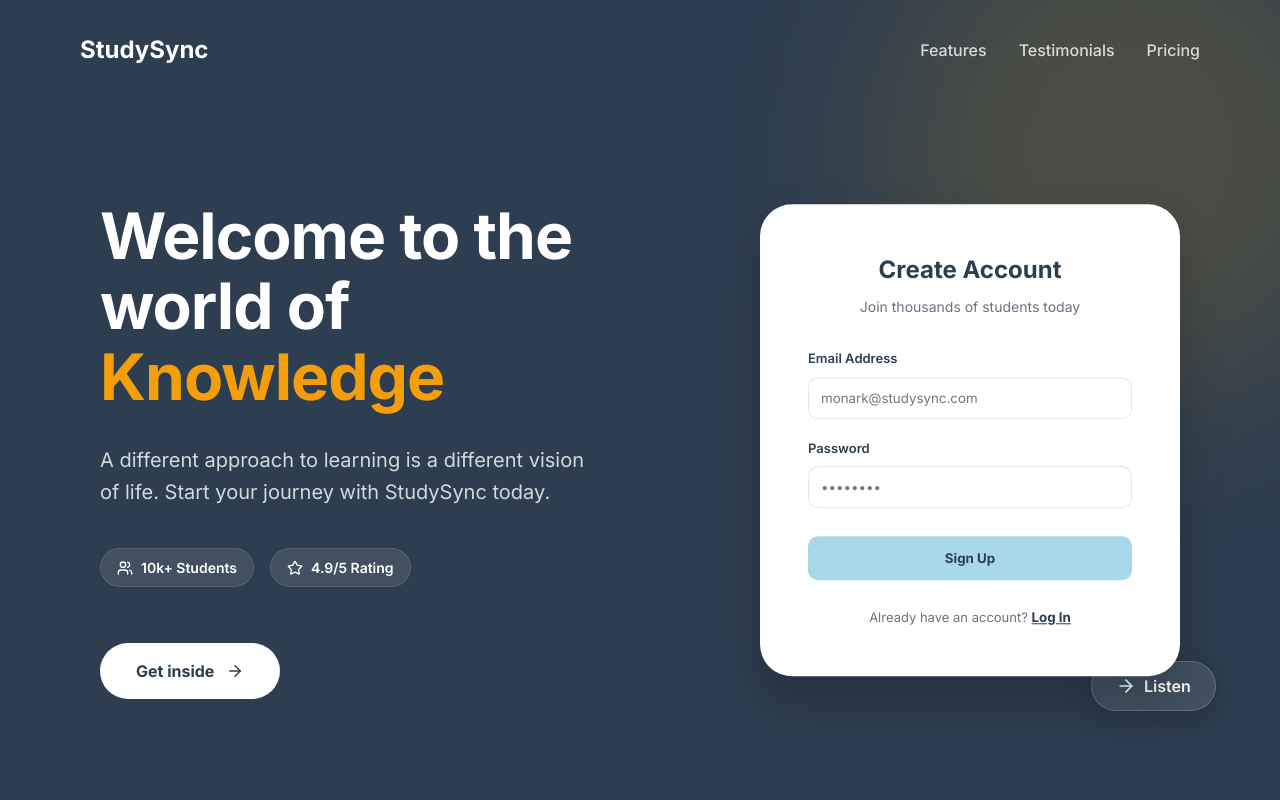
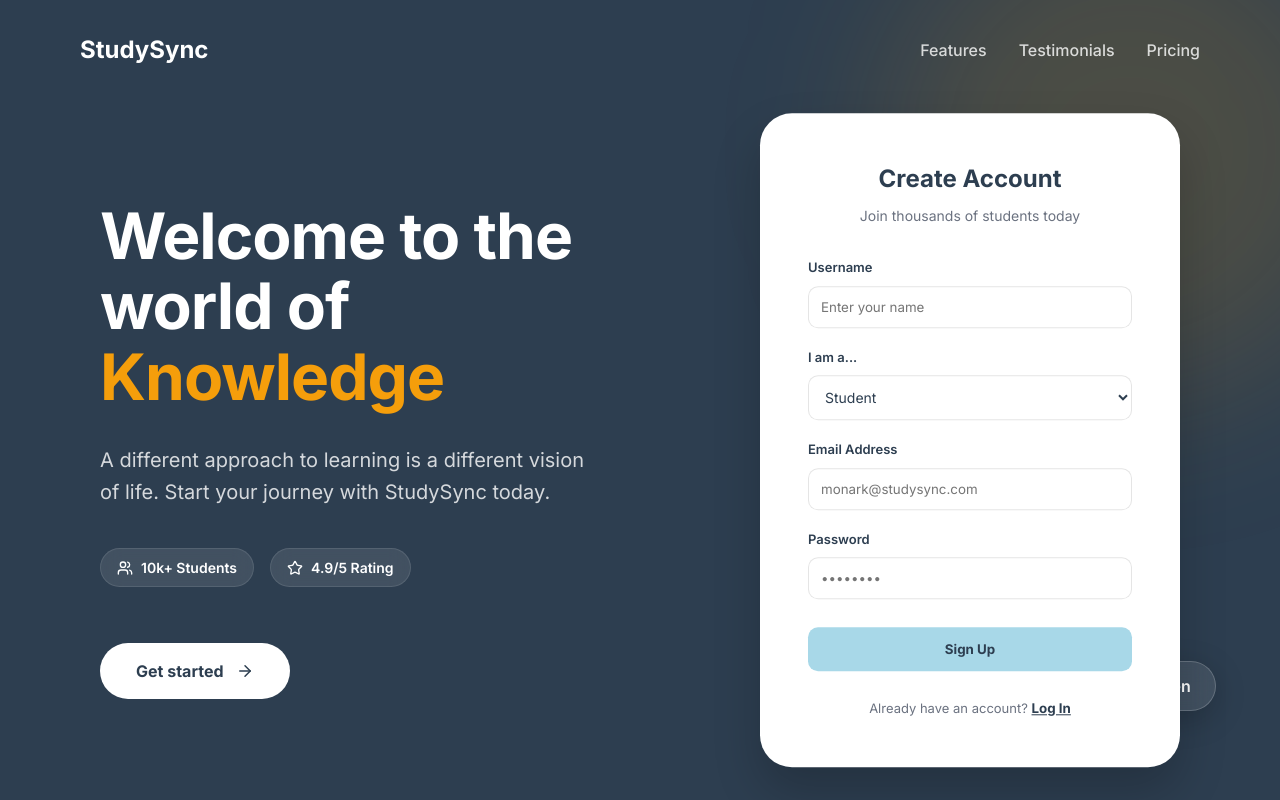
Before and after one commit to purvadeepak16/edutech_coimbatore, a React (Vite) app in the folder frontend/: page /exam-countdown in a window 1280 px wide. Both pictures are taken after a click on the button "Sign Up". Shown: the top 800 px of the page. Built offline with nearby package versions, Linux system fonts and the light colour scheme; no server answers.

Commit message:
firebase

```diff
--- a/frontend/package.json
+++ b/frontend/package.json
@@ -12,6 +12,7 @@
   "dependencies": {
     "@react-three/drei": "^10.7.7",
     "@react-three/fiber": "^9.5.0",
+    "firebase": "^12.8.0",
     "lucide-react": "^0.562.0",
     "react": "^19.2.0",
     "react-dom": "^19.2.0",
--- a/frontend/src/App.jsx
+++ b/frontend/src/App.jsx
@@ -1,7 +1,7 @@
-import { useState } from 'react';
 import { BrowserRouter, Routes, Route, Navigate } from 'react-router-dom';
 import MainLayout from './layout/MainLayout';
 import LandingPage from './pages/LandingPage';
+import { AuthProvider, useAuth } from './context/AuthContext';
 
 // Page imports
 import DashboardPage from './pages/DashboardPage';
@@ -20,15 +20,11 @@ import ExamCountdownPage from './pages/ExamCountdownPage';
 import './App.css';
 import './pages/PageStyles.css';
 
-function App() {
-  const [isLoggedIn, setIsLoggedIn] = useState(false);
+function AppContent() {
+  const { currentUser } = useAuth();
 
-  const handleLogin = () => {
-    setIsLoggedIn(true);
-  };
-
-  if (!isLoggedIn) {
-    return <LandingPage onLogin={handleLogin} />;
+  if (!currentUser) {
+    return <LandingPage />;
   }
 
   return (
@@ -57,4 +53,12 @@ function App() {
   );
 }
 
+function App() {
+  return (
+    <AuthProvider>
+      <AppContent />
+    </AuthProvider>
+  );
+}
+
 export default App;
--- /dev/null
+++ b/frontend/src/config/firebase.js
@@ -0,0 +1,23 @@
+import { initializeApp } from "firebase/app";
+import { getAuth } from "firebase/auth";
+import { getFirestore } from "firebase/firestore";
+
+// TODO: Replace the following with your app's Firebase project configuration
+// You can find these in the Firebase Console: Project Settings > General > Your apps
+// Recommendation: Use environment variables for security
+const firebaseConfig = {
+    apiKey: import.meta.env.VITE_FIREBASE_API_KEY,
+    authDomain: import.meta.env.VITE_FIREBASE_AUTH_DOMAIN,
+    projectId: import.meta.env.VITE_FIREBASE_PROJECT_ID,
+    storageBucket: import.meta.env.VITE_FIREBASE_STORAGE_BUCKET,
+    messagingSenderId: import.meta.env.VITE_FIREBASE_MESSAGING_SENDER_ID,
+    appId: import.meta.env.VITE_FIREBASE_APP_ID
+};
+
+// Initialize Firebase
+const app = initializeApp(firebaseConfig);
+
+// Initialize Firebase Authentication and Firestore
+export const auth = getAuth(app);
+export const db = getFirestore(app);
+export default app;
--- /dev/null
+++ b/frontend/src/context/AuthContext.jsx
@@ -0,0 +1,85 @@
+import React, { createContext, useContext, useEffect, useState } from 'react';
+import {
+    createUserWithEmailAndPassword,
+    signInWithEmailAndPassword,
+    signOut,
+    onAuthStateChanged,
+    updateProfile
+} from 'firebase/auth';
+import { doc, setDoc, getDoc, serverTimestamp } from 'firebase/firestore';
+import { auth, db } from '../config/firebase';
+
+const AuthContext = createContext();
+
+export function useAuth() {
+    return useContext(AuthContext);
+}
+
+export function AuthProvider({ children }) {
+    const [currentUser, setCurrentUser] = useState(null);
+    const [userData, setUserData] = useState(null);
+    const [loading, setLoading] = useState(true);
+
+    async function signUp(email, password, username, role) {
+        const userCredential = await createUserWithEmailAndPassword(auth, email, password);
+        const user = userCredential.user;
+
+        await updateProfile(user, {
+            displayName: username
+        });
+
+        // Save additional user info to Firestore
+        await setDoc(doc(db, "users", user.uid), {
+            userId: user.uid,
+            userName: username,
+            userRole: role,
+            email: email,
+            createdAt: serverTimestamp()
+        });
+
+        return userCredential;
+    }
+
+    function login(email, password) {
+        return signInWithEmailAndPassword(auth, email, password);
+    }
+
+    function logout() {
+        return signOut(auth);
+    }
+
+    useEffect(() => {
+        const unsubscribe = onAuthStateChanged(auth, async (user) => {
+            setCurrentUser(user);
+            if (user) {
+                // Fetch user data from Firestore
+                const docRef = doc(db, "users", user.uid);
+                const docSnap = await getDoc(docRef);
+                if (docSnap.exists()) {
+                    setUserData(docSnap.data());
+                } else {
+                    setUserData(null);
+                }
+            } else {
+                setUserData(null);
+            }
+            setLoading(false);
+        });
+
+        return unsubscribe;
+    }, []);
+
+    const value = {
+        currentUser,
+        userData,
+        signUp,
+        login,
+        logout
+    };
+
+    return (
+        <AuthContext.Provider value={value}>
+            {!loading && children}
+        </AuthContext.Provider>
+    );
+}
--- a/frontend/src/layout/Sidebar.jsx
+++ b/frontend/src/layout/Sidebar.jsx
@@ -1,5 +1,6 @@
-import React from 'react';
+import React, { useState } from 'react';
 import { Link, useLocation } from 'react-router-dom';
+import { useAuth } from '../context/AuthContext';
 import {
     LayoutDashboard,
     BookOpen,
@@ -22,10 +23,22 @@ import './Sidebar.css';
 
 const Sidebar = () => {
     const location = useLocation();
+    const { logout, currentUser, userData } = useAuth();
+    const [error, setError] = useState('');
 
     const isActive = (path) => {
         return location.pathname === path;
     };
+
+    async function handleLogout() {
+        setError('');
+        try {
+            await logout();
+        } catch (err) {
+            setError('Failed to log out');
+            console.error(err);
+        }
+    }
 
     return (
         <aside className="sidebar">
@@ -139,10 +152,12 @@ const Sidebar = () => {
             <div className="sidebar-footer">
                 <div className="profile-card">
                     <div className="profile-info">
-                        <div className="avatar">M</div>
+                        <div className="avatar">
+                            {userData?.userName ? userData.userName[0].toUpperCase() : (currentUser?.displayName ? currentUser.displayName[0].toUpperCase() : 'U')}
+                        </div>
                         <div className="details">
-                            <span className="name">Monark</span>
-                            <span className="mastery">78% Mastery</span>
+                            <span className="name">{userData?.userName || currentUser?.displayName || 'User'}</span>
+                            <span className="mastery">{userData?.userRole || 'Student'}</span>
                         </div>
                     </div>
                     <div className="streak">
@@ -151,7 +166,8 @@ const Sidebar = () => {
                     </div>
                 </div>
 
-                <button className="logout-btn">
+                {error && <div className="logout-error">{error}</div>}
+                <button className="logout-btn" onClick={handleLogout}>
                     <LogOut size={18} />
                     <span>Logout</span>
                 </button>
--- a/frontend/src/pages/LandingPage.css
+++ b/frontend/src/pages/LandingPage.css
@@ -215,9 +215,21 @@
     transition: border-color 0.2s;
 }
 
-.input-group input:focus {
+.input-group input:focus,
+.input-group select:focus {
     outline: none;
     border-color: var(--color-navy);
+}
+
+.auth-select {
+    padding: 12px;
+    border: 1px solid rgba(0, 0, 0, 0.1);
+    border-radius: 10px;
+    font-family: inherit;
+    background-color: white;
+    cursor: pointer;
+    font-size: 14px;
+    color: var(--color-navy);
 }
 
 .auth-submit-btn {
@@ -497,3 +509,14 @@
         padding: 32px;
     }
 }
+
+.auth-error {
+    background: rgba(255, 71, 87, 0.1);
+    color: #ff4757;
+    padding: 10px;
+    border-radius: 8px;
+    margin-bottom: 20px;
+    font-size: 0.9rem;
+    border: 1px solid rgba(255, 71, 87, 0.2);
+    text-align: center;
+}
--- a/frontend/src/pages/LandingPage.jsx
+++ b/frontend/src/pages/LandingPage.jsx
@@ -1,9 +1,41 @@
 import React, { useState } from 'react';
 import { ArrowRight, BookOpen, Star, Users } from 'lucide-react';
+import { useAuth } from '../context/AuthContext';
 import './LandingPage.css';
 
-const LandingPage = ({ onLogin }) => {
+const LandingPage = () => {
     const [isLogin, setIsLogin] = useState(true);
+    const [email, setEmail] = useState('');
+    const [password, setPassword] = useState('');
+    const [username, setUsername] = useState('');
+    const [role, setRole] = useState('Student');
+    const [error, setError] = useState('');
+    const [loading, setLoading] = useState(false);
+
+    const { login, signUp } = useAuth();
+
+    async function handleSubmit(e) {
+        e.preventDefault();
+
+        if (!email || !password || (!isLogin && !username) || (!isLogin && !role)) {
+            return setError('Please fill in all fields');
+        }
+
+        try {
+            setError('');
+            setLoading(true);
+            if (isLogin) {
+                await login(email, password);
+            } else {
+                await signUp(email, password, username, role);
+            }
+        } catch (err) {
+            console.error(err);
+            setError('Failed to ' + (isLogin ? 'sign in' : 'create an account') + ': ' + err.message);
+        } finally {
+            setLoading(false);
+        }
+    }
 
     return (
         <div className="landing-page">
@@ -30,8 +62,10 @@ const LandingPage = ({ onLogin }) => {
                         </div>
                     </div>
 
-                    <button className="cta-btn" onClick={onLogin}>
-                        Get inside <ArrowRight size={18} />
+                    <button className="cta-btn" onClick={() => {
+                        document.querySelector('.auth-card').scrollIntoView({ behavior: 'smooth' });
+                    }}>
+                        Get started <ArrowRight size={18} />
                     </button>
 
                     {/* Decorative Floating Assets */}
@@ -55,27 +89,73 @@ const LandingPage = ({ onLogin }) => {
                         <p>{isLogin ? 'Enter your details to access your dashboard' : 'Join thousands of students today'}</p>
                     </div>
 
-                    <div className="auth-form">
+                    <form className="auth-form" onSubmit={handleSubmit}>
+                        {error && <div className="auth-error">{error}</div>}
+                        {!isLogin && (
+                            <div className="input-group">
+                                <label>Username</label>
+                                <input
+                                    type="text"
+                                    placeholder="Enter your name"
+                                    value={username}
+                                    onChange={(e) => setUsername(e.target.value)}
+                                    required
+                                />
+                            </div>
+                        )}
+                        {!isLogin && (
+                            <div className="input-group">
+                                <label>I am a...</label>
+                                <select
+                                    value={role}
+                                    onChange={(e) => setRole(e.target.value)}
+                                    className="auth-select"
+                                    required
+                                >
+                                    <option value="Student">Student</option>
+                                    <option value="Mentor">Mentor</option>
+                                </select>
+                            </div>
+                        )}
                         <div className="input-group">
                             <label>Email Address</label>
-                            <input type="email" placeholder="monark@studysync.com" />
+                            <input
+                                type="email"
+                                placeholder="monark@studysync.com"
+                                value={email}
+                                onChange={(e) => setEmail(e.target.value)}
+                                required
+                            />
                         </div>
                         <div className="input-group">
                             <label>Password</label>
-                            <input type="password" placeholder="••••••••" />
+                            <input
+                                type="password"
+                                placeholder="••••••••"
+                                value={password}
+                                onChange={(e) => setPassword(e.target.value)}
+                                required
+                            />
                         </div>
 
-                        <button className="auth-submit-btn" onClick={onLogin}>
-                            {isLogin ? 'Sign In' : 'Sign Up'}
+                        <button className="auth-submit-btn" type="submit" disabled={loading}>
+                            {loading ? 'Processing...' : (isLogin ? 'Sign In' : 'Sign Up')}
                         </button>
 
                         <div className="auth-footer">
                             {isLogin ? "Don't have an account? " : "Already have an account? "}
-                            <button className="link-btn" onClick={() => setIsLogin(!isLogin)}>
+                            <button
+                                type="button"
+                                className="link-btn"
+                                onClick={() => {
+                                    setIsLogin(!isLogin);
+                                    setError('');
+                                }}
+                            >
                                 {isLogin ? 'Sign Up' : 'Log In'}
                             </button>
                         </div>
-                    </div>
+                    </form>
                 </div>
             </div>
 
```
Also changed, not shown: frontend/src/layout/Sidebar.css (+7 -0 lines), 1 other file (tests, documents, lock files or other folders).
